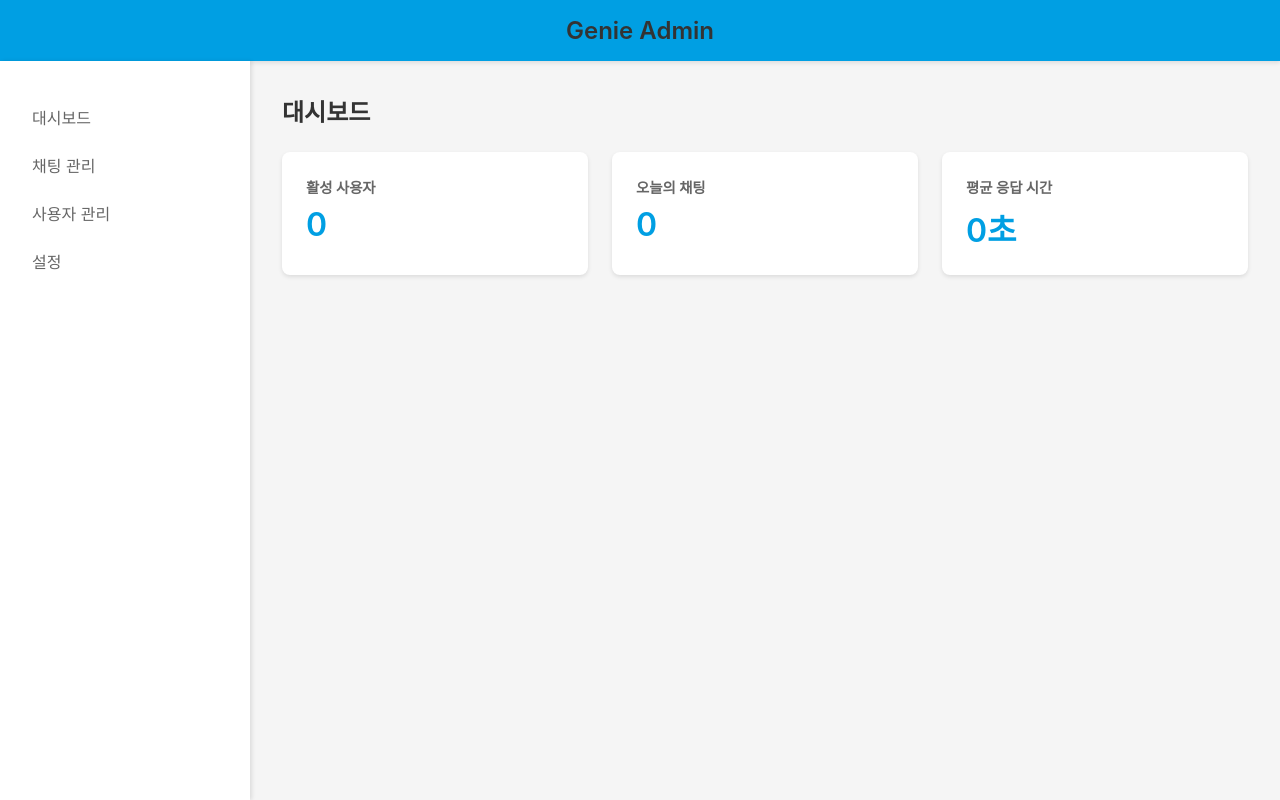
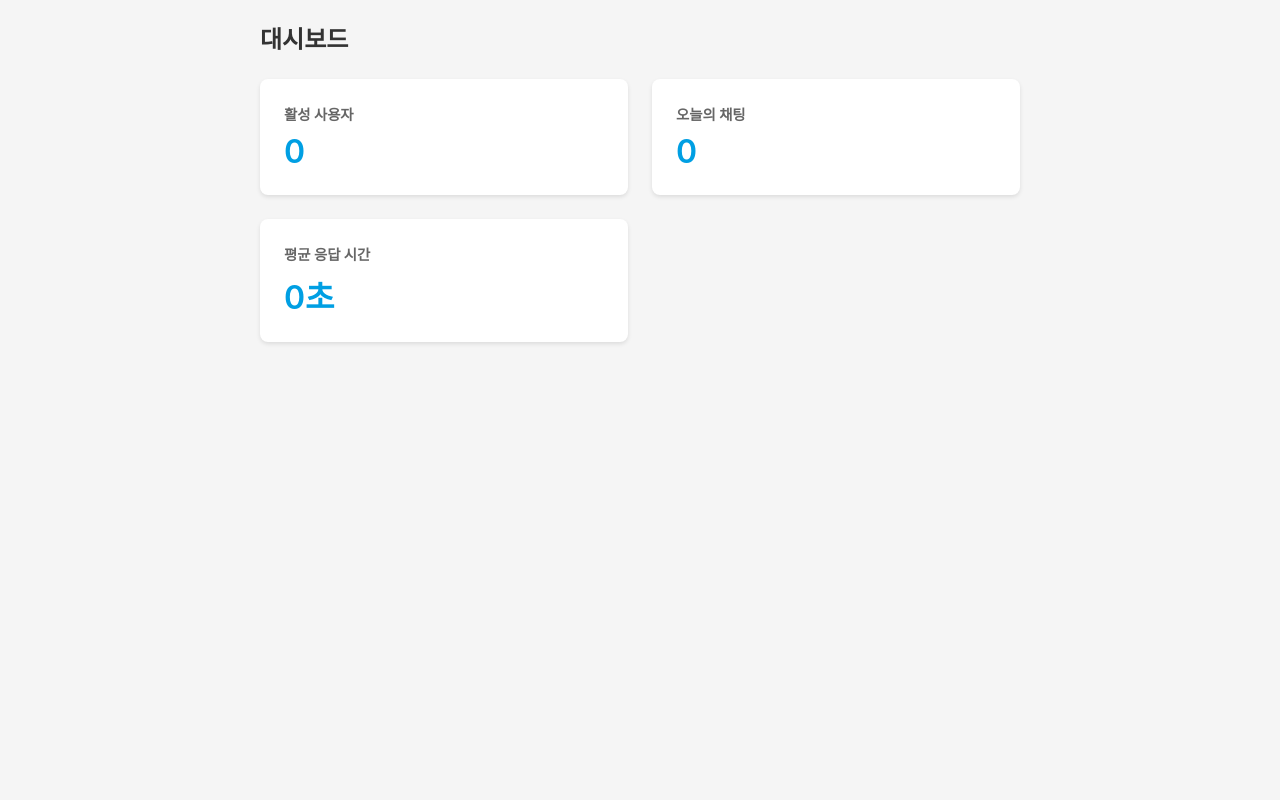
Before and after one commit to memoriz2/aladin_js, a React (Vite) app in the folder admin/: page / in a window 1280 px wide. Built offline with nearby package versions, Linux system fonts and the light colour scheme.

Commit message:
Merge remote changes

```diff
--- a/admin/src/app.tsx
+++ b/admin/src/app.tsx
@@ -1,42 +1,13 @@
 import React from "react";
-import {
-    BrowserRouter as Router,
-    Routes,
-    Route,
-    useNavigate,
-} from "react-router-dom";
-import { Dashboard } from "./components/dashboard";
-import { Sidebar } from "./components/sidebar";
-import { ChatManagement } from "./components/chatmanagement";
-import "./app.css";
+import { Dashboard } from "./components/Dashboard";
+import "./index.css";
 
-const AppContent: React.FC = () => {
-    const navigate = useNavigate();
-
+const App: React.FC = () => {
     return (
-        <div id="admin-container">
-            <div className="admin-header">
-                <h1>Genie Admin</h1>
-            </div>
-            <div className="admin-content">
-                <Sidebar onNavigate={navigate} />
-                <div className="admin-main">
-                    <Routes>
-                        <Route path="/" element={<Dashboard />} />
-                        <Route path="/chat" element={<ChatManagement />} />
-                    </Routes>
-                </div>
-            </div>
+        <div className="app">
+            <Dashboard />
         </div>
     );
 };
 
-const App: React.FC = () => {
-    return (
-        <Router>
-            <AppContent />
-        </Router>
-    );
-};
-
 export default App;
--- a/src/components/chatmanagement.tsx
+++ b/src/components/chatmanagement.tsx
@@ -1,6 +1,6 @@
 import React, { useState, useEffect } from "react";
 import io from "socket.io-client";
-import type { Socket as SocketType } from "socket.io-client";
+import type { Socket } from "socket.io-client";
 
 interface Chat {
     id: string;
@@ -18,9 +18,9 @@ interface Chat {
 
 interface Message {
     id: string;
-    sender: "user" | "admin";
     content: string;
     timestamp: string;
+    sender: string;
 }
 
 interface UserMessage {
@@ -36,7 +36,7 @@ export const ChatManagement: React.FC = () => {
     const [selectedChat, setSelectedChat] = useState<Chat | null>(null);
     const [messages, setMessages] = useState<Message[]>([]);
     const [newMessage, setNewMessage] = useState("");
-    const [socket, setSocket] = useState<typeof SocketType | null>(null);
+    const [socket, setSocket] = useState<ReturnType<typeof io> | null>(null);
     const [error, setError] = useState<string | null>(null);
 
     console.log("=== State Initialized ===");
--- a/src/main.tsx
+++ b/src/main.tsx
@@ -1,6 +1,6 @@
 import React from "react";
 import ReactDOM from "react-dom/client";
-import App from "./app";
+import App from "./app.js";
 import "./index.css";
 
 ReactDOM.createRoot(document.getElementById("root")!).render(
--- a/vite.config.ts
+++ b/vite.config.ts
@@ -3,11 +3,11 @@ import react from "@vitejs/plugin-react";
 import { resolve } from "path";
 
 // 환경 변수로 base URL 설정
-const base = process.env.NODE_ENV === "production" ? "/admin/" : "/";
+const base = process.env.NODE_ENV === "production" ? "/aladin_js/" : "/";
 
 export default defineConfig({
     plugins: [react()],
-    base,
+    base: "/aladin_js/",
     build: {
         outDir: "dist",
         assetsDir: "assets",
@@ -21,5 +21,6 @@ export default defineConfig({
         alias: {
             "@": resolve(__dirname, "src"),
         },
+        extensions: [".js", ".jsx", ".ts", ".tsx"],
     },
 });
```
Also changed, not shown: index.html (+1 -13 lines), package.json (+16 -3 lines), src/app.tsx (+2 -9 lines), src/components/sidebar.tsx (+5 -7 lines), tsconfig.json (+8 -2 lines), 1 other file (tests, documents, lock files or other folders).
